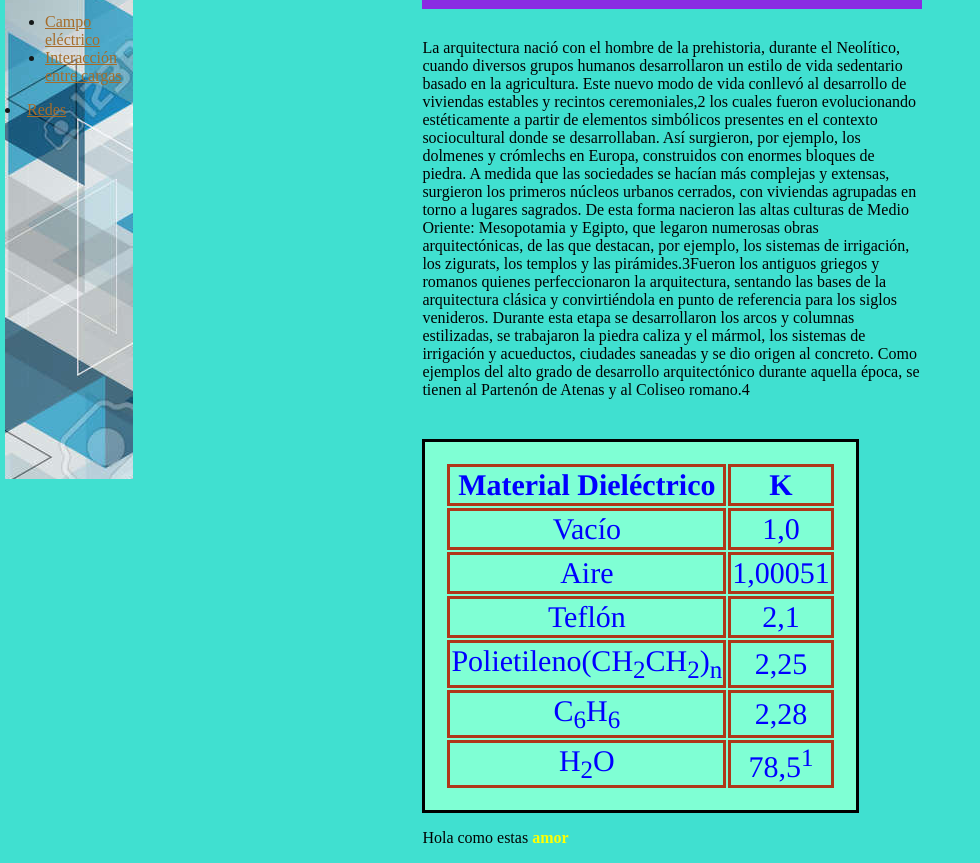
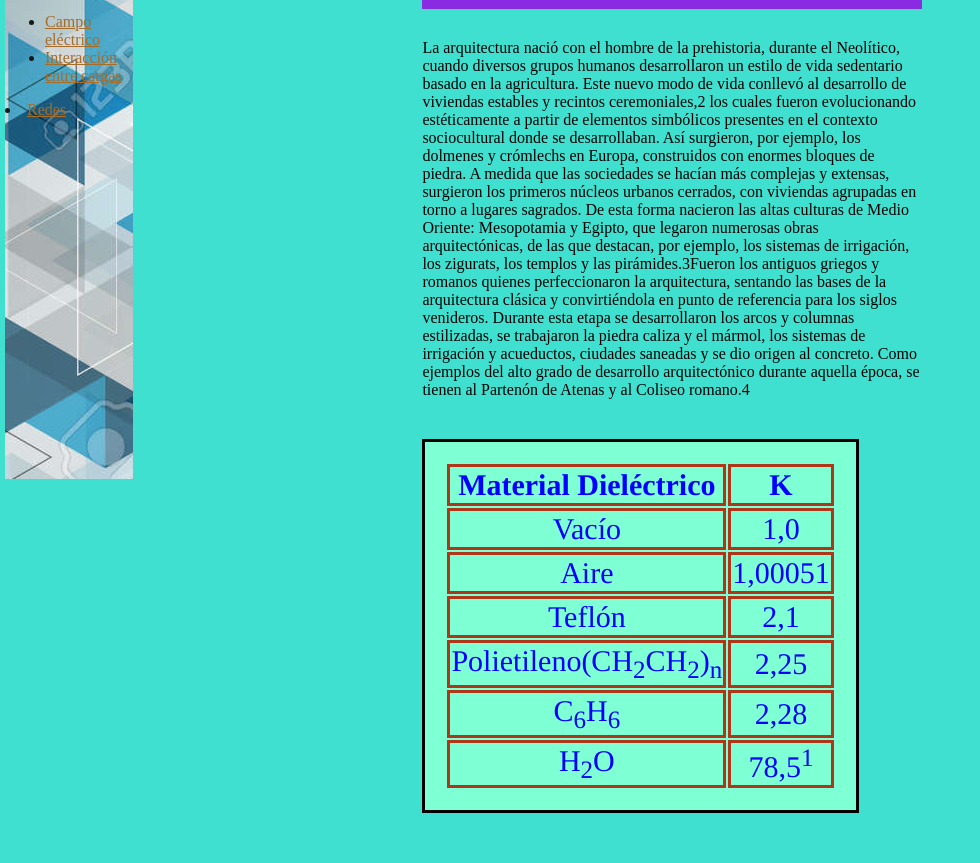
Before and after one commit to MauricioCruzLopez/Bibloteca, a plain HTML site: page probando/index.html in a window 1280 px wide. Shown: the part 72-935 px from the top of the page, without its empty margins (0-980 px from the left). After the commit the page ends 885 px from the top, so only its background shows below. Drawn offline with Linux system fonts and the light colour scheme.

Commit message:
Update index.html

```diff
--- a/probando/index.html
+++ b/probando/index.html
@@ -62,8 +62,6 @@ la intrucciones estan formada por propiedad : y valor-->
             <td class="borde">78,5<sup>1</sup></td>
         </tr>
     </table>
-
-    <p class="atencion">Hola como estas <strong>amor</strong></p>
 </article>
 
 </body>
```
